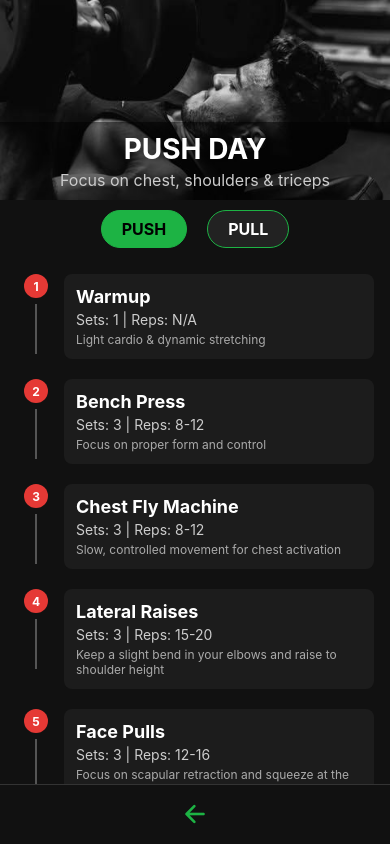
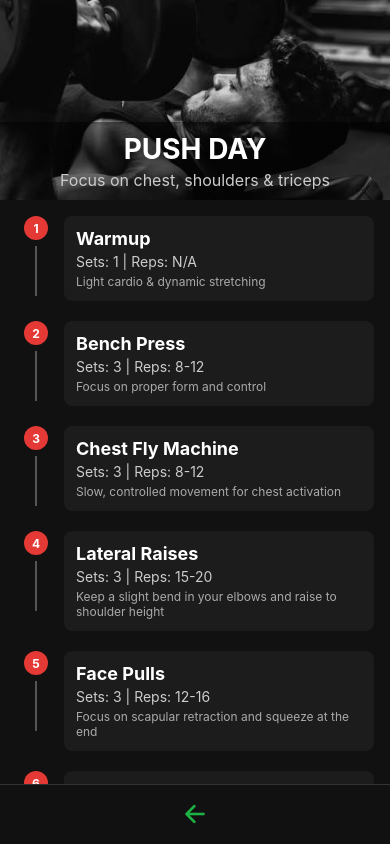
Before and after one commit to Agorbanoff/Introduction-to-script-languages, a React Native app in the folder MobileApp/Frontend/: screen /workout in a window 390 px wide. Built offline with nearby package versions, Linux system fonts and the light colour scheme.

Commit message:
Added push page

```diff
--- a/MobileApp/Frontend/workout.js
+++ b/MobileApp/Frontend/workout.js
@@ -1,5 +1,4 @@
-// CombinedWorkout.js
-import React, { useState } from 'react';
+import React from 'react';
 import {
   View,
   Text,
@@ -11,12 +10,10 @@ import {
 import { Ionicons } from '@expo/vector-icons';
 import { useNavigation } from '@react-navigation/native';
 
-const CombinedWorkout = () => {
+const PushDay = () => {
   const navigation = useNavigation();
-  // "push" or "pull"
-  const [workoutType, setWorkoutType] = useState('push');
 
-  // Define Push Day exercises
+  // Define the Push Day exercises.
   const pushExercises = [
     {
       id: 1,
@@ -44,7 +41,8 @@ const CombinedWorkout = () => {
       name: 'Lateral Raises',
       sets: 3,
       reps: '15-20',
-      description: 'Keep a slight bend in your elbows and raise to shoulder height',
+      description:
+        'Keep a slight bend in your elbows and raise to shoulder height',
     },
     {
       id: 5,
@@ -76,63 +74,14 @@ const CombinedWorkout = () => {
     },
   ];
 
-  // Define Pull Day exercises
-  const pullExercises = [
-    {
-      id: 1,
-      name: 'Warmup',
-      sets: 1,
-      reps: 'N/A',
-      description: 'Light cardio & dynamic stretching',
-    },
-    {
-      id: 2,
-      name: 'Pull Ups',
-      sets: 3,
-      reps: '8-12',
-      description: 'Focus on full range of motion',
-    },
-    {
-      id: 3,
-      name: 'Lat Pulldown',
-      sets: 3,
-      reps: '8-12',
-      description: 'Keep your back engaged and squeeze at the bottom',
-    },
-    {
-      id: 4,
-      name: 'Low Row',
-      sets: 3,
-      reps: '8-12',
-      description: 'Maintain proper posture throughout the movement',
-    },
-    {
-      id: 5,
-      name: 'Preacher Curl',
-      sets: 3,
-      reps: '8-12',
-      description: 'Focus on a slow and controlled movement',
-    },
-    {
-      id: 6,
-      name: 'Bicep Curl',
-      sets: 3,
-      reps: '8-12',
-      description: 'Keep elbows fixed and squeeze at the top',
-    },
-  ];
-
-  // Select the appropriate exercise array based on workoutType
-  const currentExercises = workoutType === 'push' ? pushExercises : pullExercises;
-
-  // Render a single exercise item
+  // Render a single exercise item.
   const renderExerciseItem = (exercise, index) => (
     <View key={exercise.id} style={styles.exerciseRow}>
       <View style={styles.timelineContainer}>
         <View style={styles.timelineCircle}>
           <Text style={styles.timelineText}>{exercise.id}</Text>
         </View>
-        {index < currentExercises.length - 1 && <View style={styles.timelineLine} />}
+        {index < pushExercises.length - 1 && <View style={styles.timelineLine} />}
       </View>
       <View style={styles.exerciseContent}>
         <Text style={styles.exerciseName}>{exercise.name}</Text>
@@ -152,49 +101,21 @@ const CombinedWorkout = () => {
     <View style={styles.container}>
       {/* Header Section */}
       <ImageBackground
-        source={
-          workoutType === 'push'
-            ? require('./Images/PushImage.jpg')
-            : require('./Images/PushImage.jpg')
-        }
+        source={require('./Images/PushImage.jpg')} // Use your push day header image.
         style={styles.headerImage}
         resizeMode="cover"
       >
         <View style={styles.headerOverlay}>
-          <Text style={styles.title}>
-            {workoutType === 'push' ? 'PUSH DAY' : 'PULL DAY'}
-          </Text>
-          <Text style={styles.subtitle}>
-            {workoutType === 'push'
-              ? 'Focus on chest, shoulders & triceps'
-              : 'Focus on back & biceps'}
-          </Text>
+          <Text style={styles.title}>PUSH DAY</Text>
+          <Text style={styles.subtitle}>Focus on chest, shoulders & triceps</Text>
         </View>
       </ImageBackground>
 
-      {/* Toggle Buttons */}
-      <View style={styles.toggleRow}>
-        <TouchableOpacity
-          style={[styles.toggleButton, workoutType === 'push' && styles.toggleButtonSelected]}
-          onPress={() => setWorkoutType('push')}
-        >
-          <Text style={[styles.toggleButtonText, workoutType === 'push' && styles.toggleButtonTextSelected]}>
-            PUSH
-          </Text>
-        </TouchableOpacity>
-        <TouchableOpacity
-          style={[styles.toggleButton, workoutType === 'pull' && styles.toggleButtonSelected]}
-          onPress={() => setWorkoutType('pull')}
-        >
-          <Text style={[styles.toggleButtonText, workoutType === 'pull' && styles.toggleButtonTextSelected]}>
-            PULL
-          </Text>
-        </TouchableOpacity>
-      </View>
-
       {/* Exercises List */}
       <ScrollView contentContainerStyle={styles.scroll}>
-        {currentExercises.map((exercise, index) => renderExerciseItem(exercise, index))}
+        {pushExercises.map((exercise, index) =>
+          renderExerciseItem(exercise, index)
+        )}
       </ScrollView>
 
       {/* Navigation (Back button) */}
@@ -207,7 +128,7 @@ const CombinedWorkout = () => {
   );
 };
 
-export default CombinedWorkout;
+export default PushDay;
 
 const styles = StyleSheet.create({
   container: {
@@ -235,31 +156,6 @@ const styles = StyleSheet.create({
     color: '#ccc',
     textAlign: 'center',
     marginTop: 4,
-  },
-  toggleRow: {
-    flexDirection: 'row',
-    justifyContent: 'center',
-    marginVertical: 10,
-  },
-  toggleButton: {
-    backgroundColor: '#222',
-    borderColor: '#1db344',
-    borderWidth: 1,
-    paddingVertical: 8,
-    paddingHorizontal: 20,
-    borderRadius: 20,
-    marginHorizontal: 10,
-  },
-  toggleButtonSelected: {
-    backgroundColor: '#1db344',
-  },
-  toggleButtonText: {
-    color: '#fff',
-    fontSize: 16,
-    fontWeight: 'bold',
-  },
-  toggleButtonTextSelected: {
-    color: 'black',
   },
   scroll: {
     padding: 16,
```
